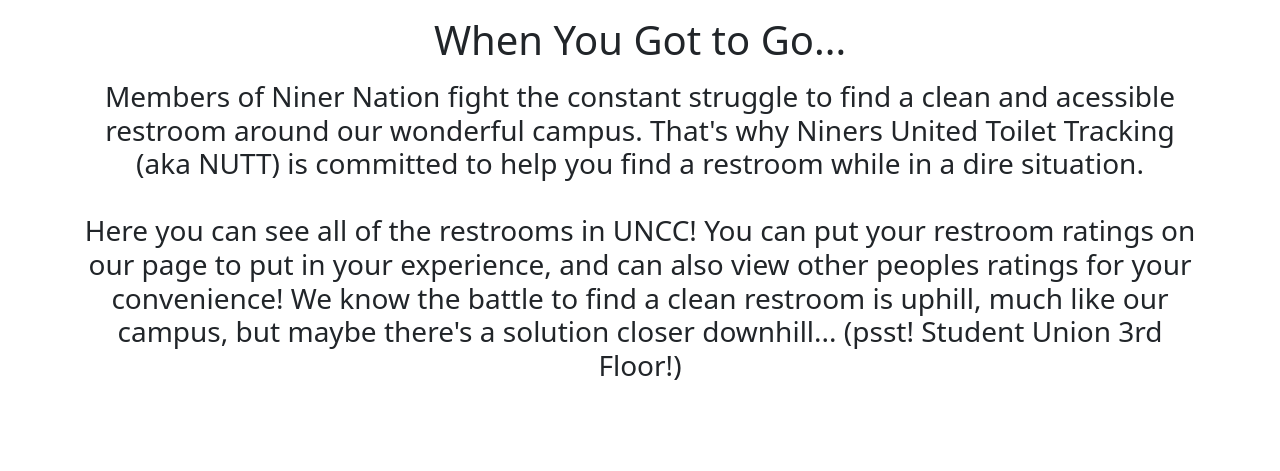
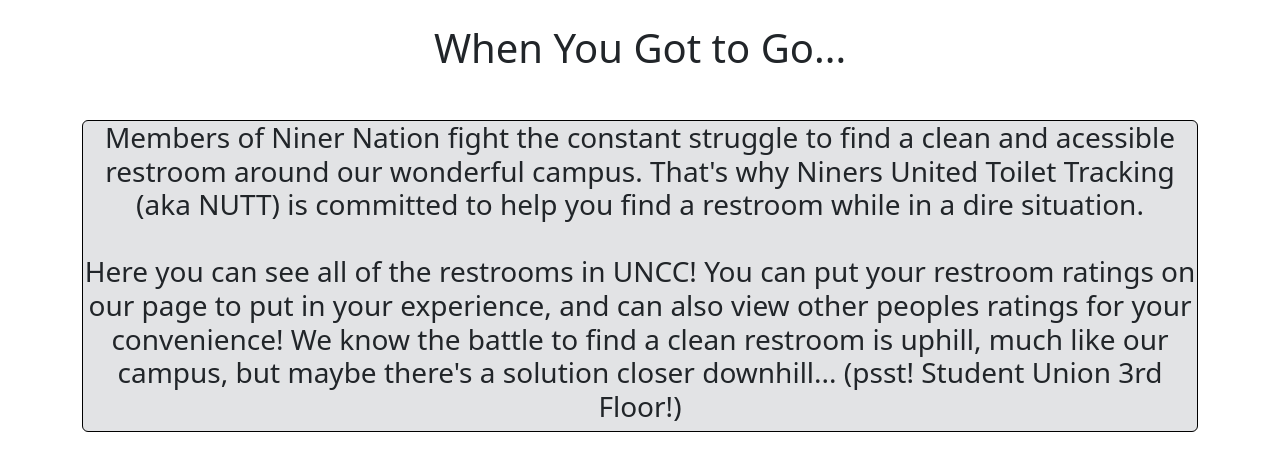
Before and after one commit to mustafaap/Niners-United-Classroom-Tracker-ITSC-3155-Final-Project, a Flask app: page /about in a window 1280 px wide. Shown: the part 56-527 px from the top of the page. Run offline with Flask 3, Linux system fonts and the light colour scheme.

Commit message:
added styling to about page

```diff
--- a/templates/about.html
+++ b/templates/about.html
@@ -4,13 +4,15 @@
 {% block body %}
 <div class="container-fluid">
     <div class="container text-center">
-        <h1 class="mt-3">When You Got to Go...</h1>
-        <h3 class="mt-3">
-            Members of Niner Nation fight the constant struggle to find a clean and acessible restroom around our wonderful campus. That's why Niners United Toilet Tracking (aka NUTT) is committed to help you find a restroom while in a dire situation.
-            <br>
-            <br>
-            Here you can see all of the restrooms in UNCC! You can put your restroom ratings on our page to put in your experience, and can also view other peoples ratings for your convenience! We know the battle to find a clean restroom is uphill, much like our campus, but maybe there's a solution closer downhill... (psst! Student Union 3rd Floor!)
-        </h3>
+        <h1 class="my-4">When You Got to Go...</h1>
+        <div class=" bg-secondary-subtle rounded-2 border border-black mt-5">
+            <h3 class="">
+                Members of Niner Nation fight the constant struggle to find a clean and acessible restroom around our wonderful campus. That's why Niners United Toilet Tracking (aka NUTT) is committed to help you find a restroom while in a dire situation.
+                <br>
+                <br>
+                Here you can see all of the restrooms in UNCC! You can put your restroom ratings on our page to put in your experience, and can also view other peoples ratings for your convenience! We know the battle to find a clean restroom is uphill, much like our campus, but maybe there's a solution closer downhill... (psst! Student Union 3rd Floor!)
+            </h3>
+        </div>
     </div>
 </div>
 {% endblock %}
```
